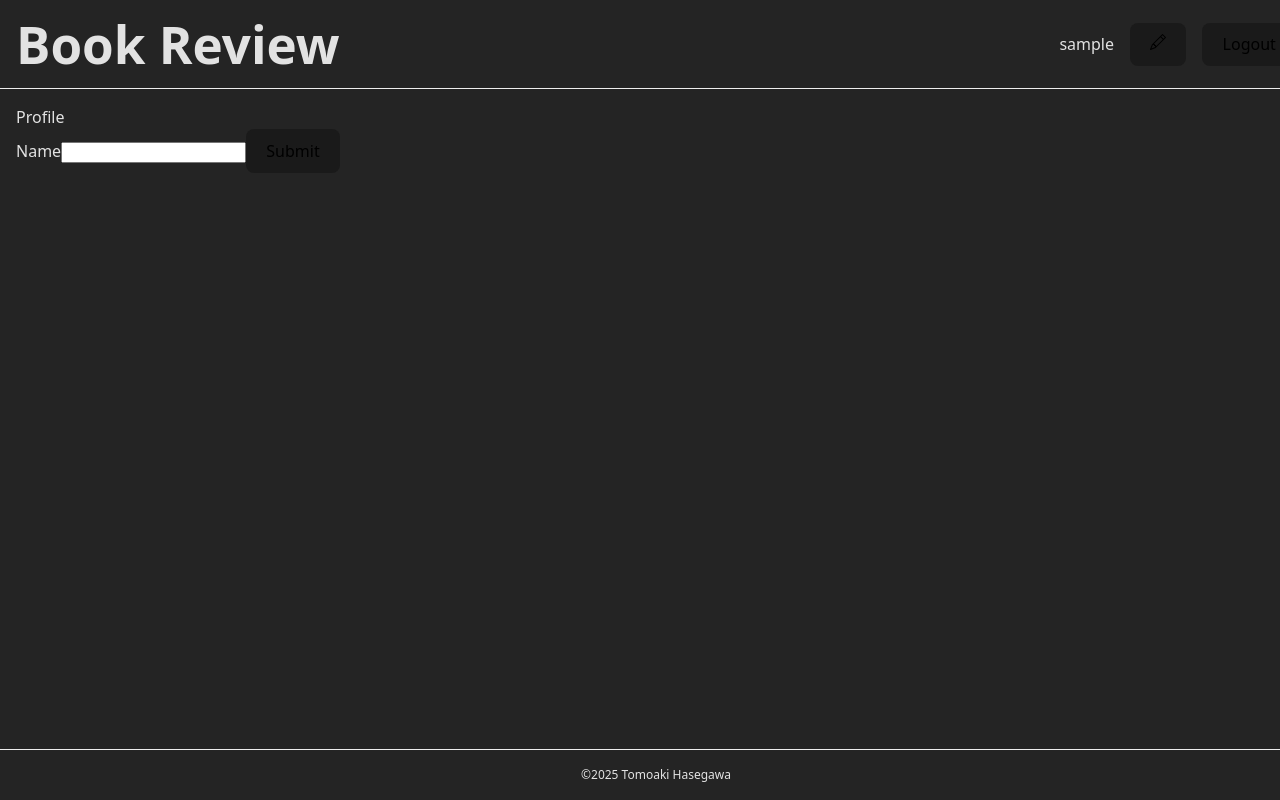
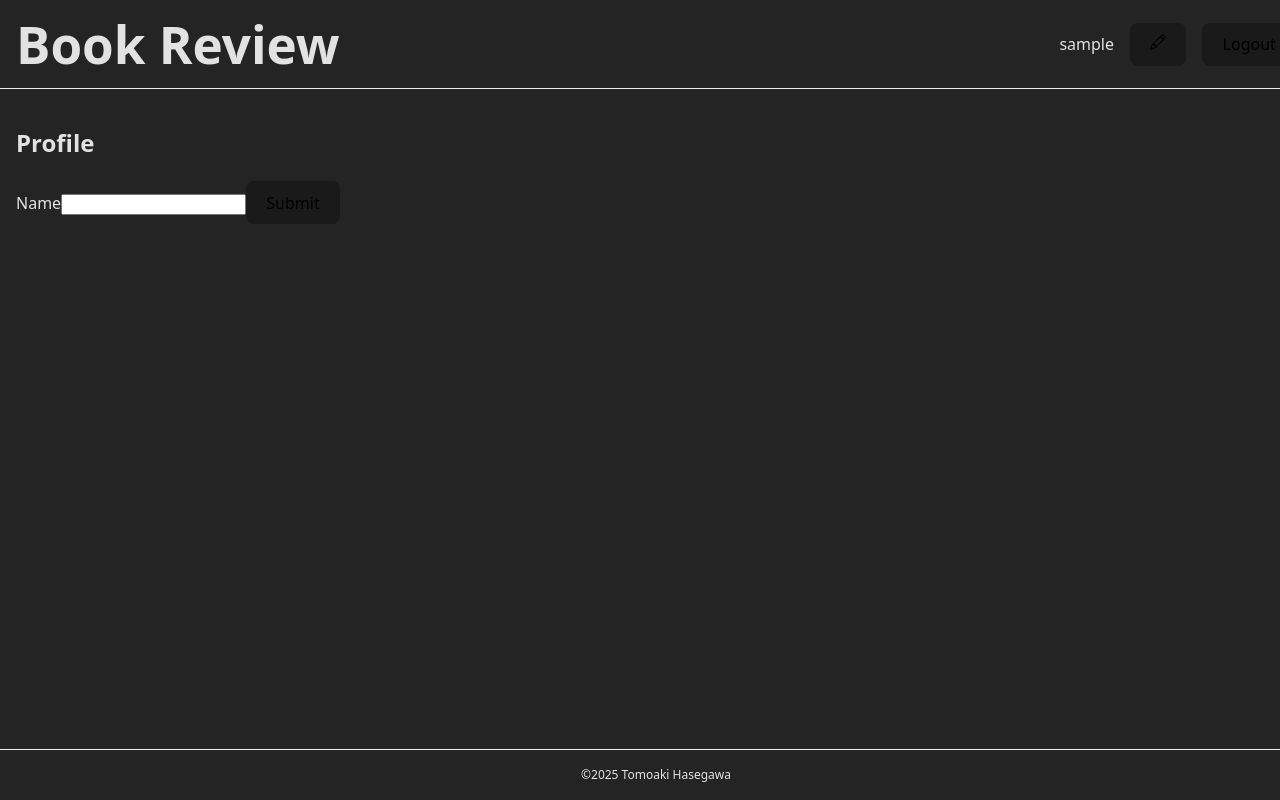
Before and after one commit to seicho811/my-book-review-app, a React (Vite) app: page /profile in a window 1280 px wide. Shown: the top 800 px of the page. Built offline with nearby package versions, Linux system fonts and the light colour scheme; sample sign-in values are in the browser's storage.

Commit message:
refactor: improve UI of pagination and header component

```diff
--- a/src/pages/profile/ProfilePage.tsx
+++ b/src/pages/profile/ProfilePage.tsx
@@ -3,7 +3,7 @@ import ProfileForm from "./components/ProfileForm";
 export default function ProfilePage() {
   return (
     <>
-      <div>Profile</div>
+      <h2>Profile</h2>
       <ProfileForm />
     </>
   );
--- a/src/pages/profile/components/useProfileForm.tsx
+++ b/src/pages/profile/components/useProfileForm.tsx
@@ -7,7 +7,7 @@ type Inputs = {
 };
 
 export function useProfileForm() {
-  const { user, token, setUser } = useAuth();
+  const { user, token, saveUserInfo } = useAuth();
   const {
     register,
     handleSubmit,
@@ -21,7 +21,7 @@ export function useProfileForm() {
     } catch (err) {
       setError("root", err);
     }
-    setUser({ name: data.name });
+    saveUserInfo(data);
   };
 
   return {
```
